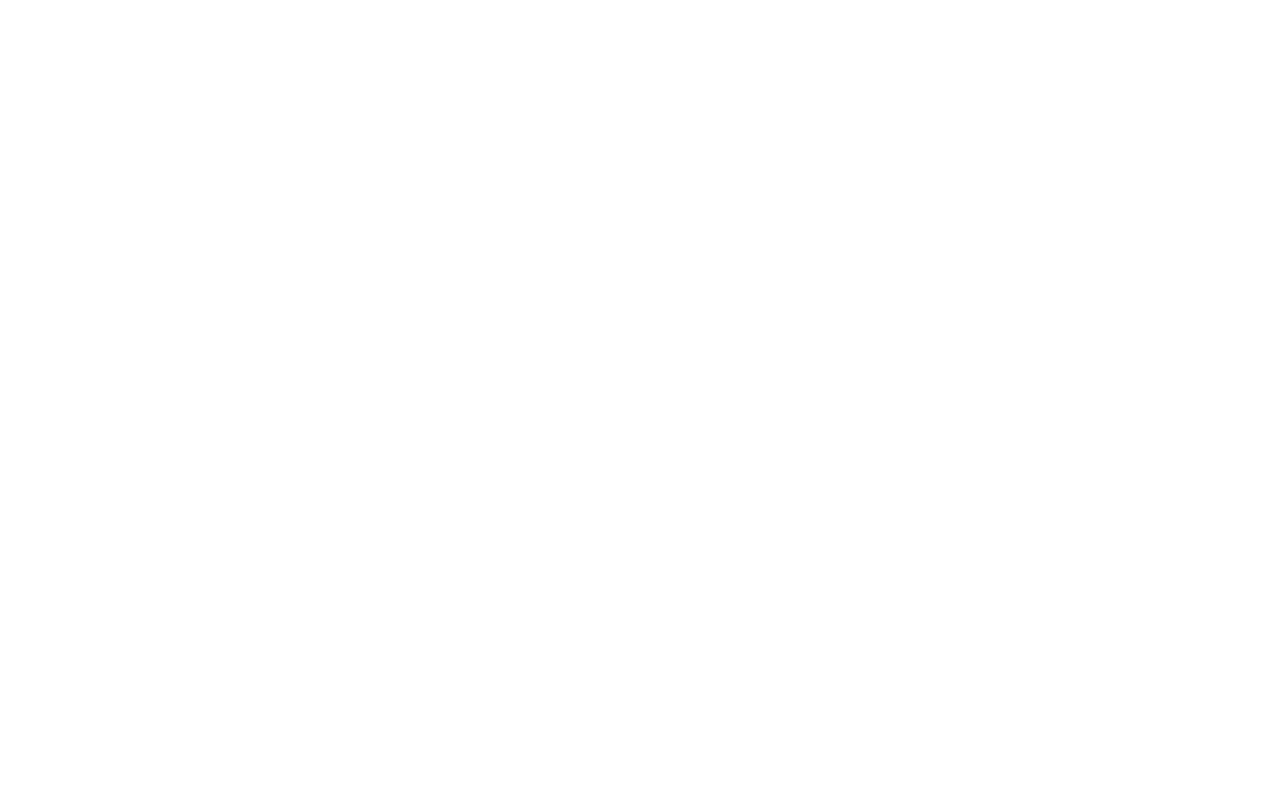
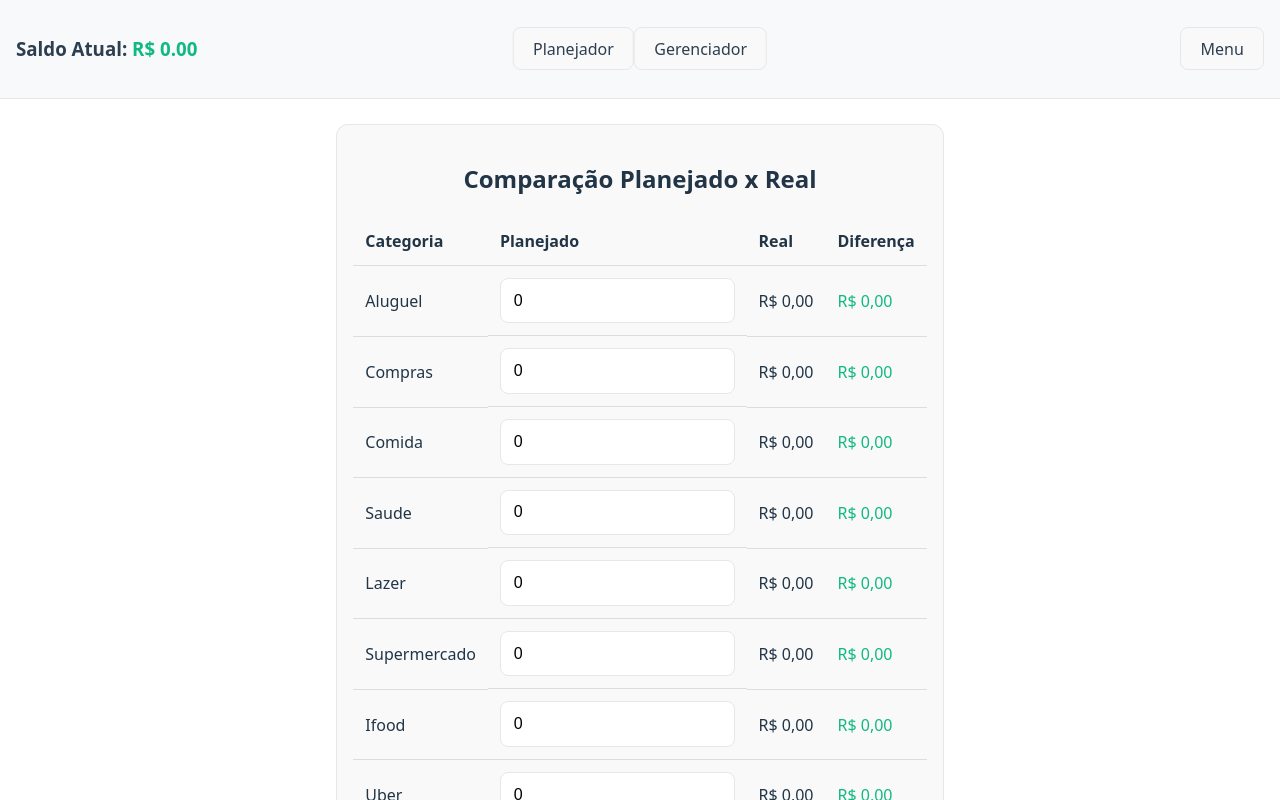
Before and after one commit to Lucas-Azedo/FinanceControl, a Vue app in the folder frontend/: page /budget in a window 1280 px wide. Before the commit this address had no page. Shown: the top 800 px of the page. Built offline with nearby package versions, Linux system fonts and the light colour scheme; no server answers; sample sign-in values are in the browser's storage.

Commit message:
Added budget tracking and comparasion

```diff
--- /dev/null
+++ b/frontend/src/components/budget/BudgetComparasion.vue
@@ -0,0 +1,94 @@
+<template>
+  <div class="budget-comparison card">
+    <h2>Comparação Planejado x Real</h2>
+
+    <table class="table">
+      <thead>
+        <tr>
+          <th>Categoria</th>
+          <th>Planejado</th>
+          <th>Real</th>
+          <th>Diferença</th>
+        </tr>
+      </thead>
+      <tbody>
+        <tr v-for="item in comparison" :key="item.category">
+          <td>{{ formatLabel(item.category) }}</td>
+          <td class="form">
+          <input
+          type="number"
+          v-model.number="item.planned"
+          @change="updatePlannedAmount(item.category, item.planned)"
+          />
+        </td>
+
+          <td>{{ formatCurrency(item.actual) }}</td>
+          <td :class="item.diff < 0 ? 'errors' : 'success'">
+            {{ formatCurrency(item.diff) }}
+          </td>
+        </tr>
+      </tbody>
+    </table>
+
+    <p v-if="comparison.length === 0" class="empty-msg">Nenhum dado disponível.</p>
+  </div>
+</template>
+
+<script setup lang="ts">
+import { computed } from 'vue';
+import { useBudgetPlanning } from '../../composables/useBudgetPlanning';
+
+interface BudgetPlan {
+  category: string;
+  plannedAmount: number;
+}
+
+interface Transaction {
+  category: string;
+  amount: number;
+  type: string; // 'INPUT' or 'OUTPUT'
+}
+
+const props = defineProps<{
+  transactions: Transaction[];
+}>();
+
+const { plannedBudgets } = useBudgetPlanning();
+
+function updatePlannedAmount(category: string, newAmount: number) {
+  const budget = (plannedBudgets.value as BudgetPlan[]).find((b: BudgetPlan) => b.category === category);
+
+  if (budget) {
+    budget.plannedAmount = newAmount;
+  }
+}
+
+const comparison = computed(() =>
+  (plannedBudgets.value as BudgetPlan[]).map((plan: BudgetPlan) => {
+    const plannedCategoryNormalized = plan.category.trim().toUpperCase();
+
+    const actualSpent = props.transactions
+      .filter(
+        (t: Transaction) =>
+          t.type === 'OUTPUT' &&
+          t.category.trim().toUpperCase() === plannedCategoryNormalized
+      )
+      .reduce((sum, tx) => sum + tx.amount, 0);
+
+    return {
+      category: plan.category,
+      planned: plan.plannedAmount,
+      actual: actualSpent,
+      diff: plan.plannedAmount - actualSpent,
+    };
+  })
+);
+
+function formatCurrency(value: number): string {
+  return value.toLocaleString('pt-BR', { style: 'currency', currency: 'BRL' });
+}
+
+function formatLabel(value: string): string {
+  return value.charAt(0).toUpperCase() + value.slice(1).toLowerCase();
+}
+</script>
--- a/frontend/src/components/common/DropdownMenu.vue
+++ b/frontend/src/components/common/DropdownMenu.vue
@@ -6,8 +6,8 @@
         </span></h3>
       </div>
       <div class="redirect">
-        <button @click="goTo('dashboard')">Planejador</button>
-        <button @click="goTo('planner')">Gerenciador</button>
+        <button @click="goTo('planner')">Planejador</button>
+        <button @click="goTo('dashboard')">Gerenciador</button>
       </div>
       <div class="menu-container">
       <button @click="toggleMenu">Menu</button>
--- a/frontend/src/components/dashboard/TransactionTable.vue
+++ b/frontend/src/components/dashboard/TransactionTable.vue
@@ -8,7 +8,6 @@
         <thead>
         <tr>
             <th>Data</th>
-            <th>Tipo</th>
             <th>Valor</th>
             <th>Categoria</th>
             <th>Descrição</th>
@@ -19,7 +18,6 @@
         <tbody>
             <tr v-for="tx in transactions" :key="tx.id">
                 <td>{{ formatDate(tx.date) }}</td>
-                <td :class="tx.type === 'INPUT' ? 'success' : 'errors'"> {{ tx.type }} </td>
                 <td :class="tx.type === 'INPUT' ? 'success' : 'errors'"> {{ tx.type === 'INPUT' ? '+' : '-' }}R$ {{ tx.amount.toFixed(2) }}</td>
                 <td>{{ tx.category }}</td>
                 <td>{{ tx.description }}</td>
--- /dev/null
+++ b/frontend/src/composables/useBudgetPlanning.ts
@@ -0,0 +1,44 @@
+import { ref, watch } from 'vue';
+import { TransactionCategories } from '../enum';
+
+interface BudgetPlan {
+  category: string;
+  plannedAmount: number;
+}
+
+const STORAGE_KEY = 'plannedBudgets';
+
+export function useBudgetPlanning() {
+  const stored = localStorage.getItem(STORAGE_KEY);
+
+  const plannedBudgets = ref<BudgetPlan[]>(
+    stored
+      ? JSON.parse(stored)
+      : TransactionCategories.OUTPUT.map(category => ({
+          category,
+          plannedAmount: 0,
+        }))
+  );
+
+  const setPlannedAmount = (category: string, amount: number) => {
+    const index = plannedBudgets.value.findIndex((b: BudgetPlan) => b.category === category);
+    if (index !== -1) {
+      plannedBudgets.value[index].plannedAmount = amount;
+    } else {
+      plannedBudgets.value.push({ category, plannedAmount: amount });
+    }
+  };
+
+  watch(
+    plannedBudgets,
+    (newVal) => {
+      localStorage.setItem(STORAGE_KEY, JSON.stringify(newVal));
+    },
+    { deep: true }
+  );
+
+  return {
+    plannedBudgets,
+    setPlannedAmount,
+  };
+}
--- a/frontend/src/router/index.ts
+++ b/frontend/src/router/index.ts
@@ -15,7 +15,7 @@
 import Profile from '../views/profile/Profile.vue'
 
 // Planner
-import Planner from '../views/planner/Planner.vue'
+import BudgetDashboard from '../views/dashboard/BudgetDashboard.vue'
 
 import { useGlobalMessage } from '../composables/useGlobalMessage'
 import { useAuth } from '../composables/useAuth'
@@ -41,8 +41,13 @@
     meta: { requiresAuth: true }
   },
   {
+    path: '/budget',
+    component: BudgetDashboard,
+    meta: { requiresAuth: true, requiresAdmin: true }
+  },
+    {
     path: '/planner',
-    component: Planner,
+    component: BudgetDashboard,
     meta: { requiresAuth: true, requiresAdmin: true }
   },
   {
--- a/frontend/src/style.css
+++ b/frontend/src/style.css
@@ -414,3 +414,28 @@
   background-color: var(--color-primary);
   color: var(--color-white);
 }
+
+.budget-comparison {
+  margin-top: 2rem;
+  padding: 1rem;
+  border-radius: 12px;
+  background-color: #f9f9f9;
+}
+
+.table {
+  width: 100%;
+  border-collapse: collapse;
+  margin-top: 1rem;
+}
+
+th, td {
+  padding: 0.75rem;
+  border-bottom: 1px solid #ddd;
+  text-align: left;
+}
+.empty-msg {
+  margin-top: 1rem;
+  text-align: center;
+  font-style: italic;
+  color: #999;
+}
--- /dev/null
+++ b/frontend/src/views/dashboard/BudgetDashboard.vue
@@ -0,0 +1,51 @@
+<template>
+    <DropdownMenu />
+
+    <div class="dashboard">
+      <BudgetComparison :transactions="transactions" />
+    </div>
+</template>
+
+<script setup lang="ts">
+import DropdownMenu from '../../components/common/DropdownMenu.vue'
+import BudgetComparison from '../../components/budget/BudgetComparasion.vue' // Veja abaixo
+import { ref, onMounted } from 'vue'
+
+import { useApiFetch } from '../../composables/useApiFetch'
+import { useExtractErrors } from '../../composables/useExtractErrors'
+
+type Transaction = {
+  id: string
+  amount: number
+  description: string
+  date: string
+  type: string
+  category: string
+}
+
+const transactions = ref<Transaction[]>([])
+const errorMessages = ref<string[]>([])
+
+const { extractErrors } = useExtractErrors()
+
+async function listTransactions(){
+    try{
+        const data = await useApiFetch('http://localhost:8080/transactions', {
+            method: 'GET',
+        })
+
+        if (data) {
+          console.log("Transações obtidas com sucesso")
+          transactions.value = data // provavelmente esqueceu de setar aqui
+        }
+
+    }catch(error){
+        console.error('Erro ao listar transações:', error)
+        errorMessages.value = extractErrors(error)
+    }
+}
+
+onMounted(() => {
+  listTransactions()
+})
+</script>
--- a/frontend/src/views/planner/Planner.vue
+++ /dev/null
@@ -1,7 +0,0 @@
-<template>
-    <DropdownMenu />
-</template>
-
-<script setup lang="ts">
-import DropdownMenu from '../../components/common/DropdownMenu.vue'
-</script>
```
Also changed, not shown: frontend/src/components/budget/BudgetForm.vue (added, +60 -0 lines), 1 other file (tests, documents, lock files or other folders).
